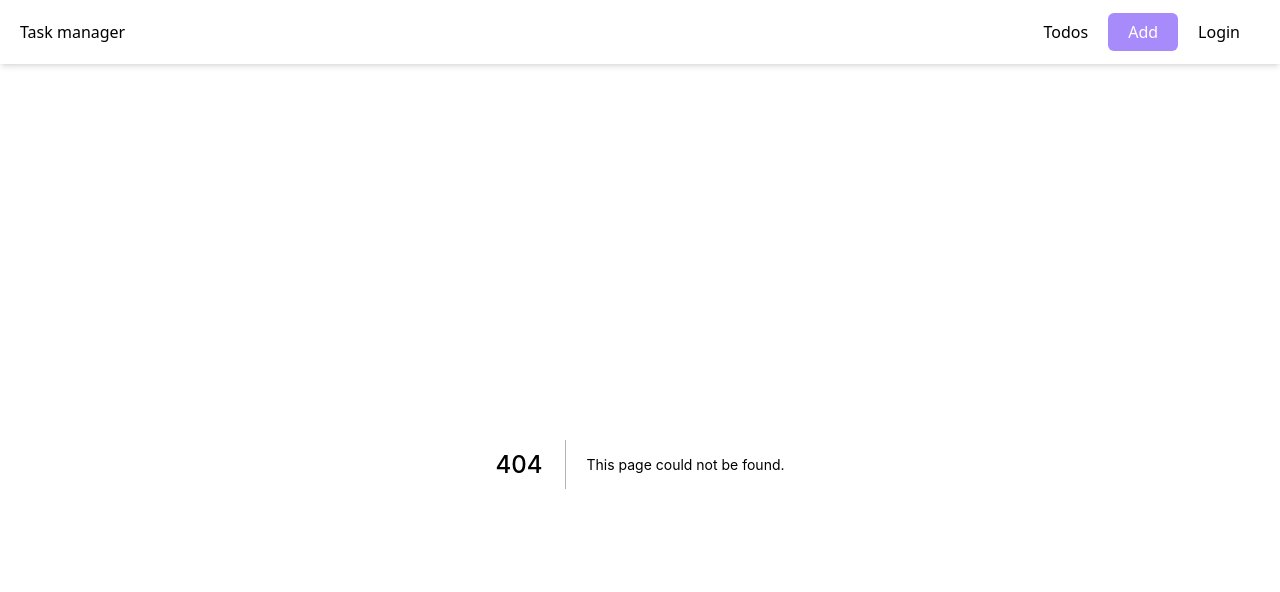
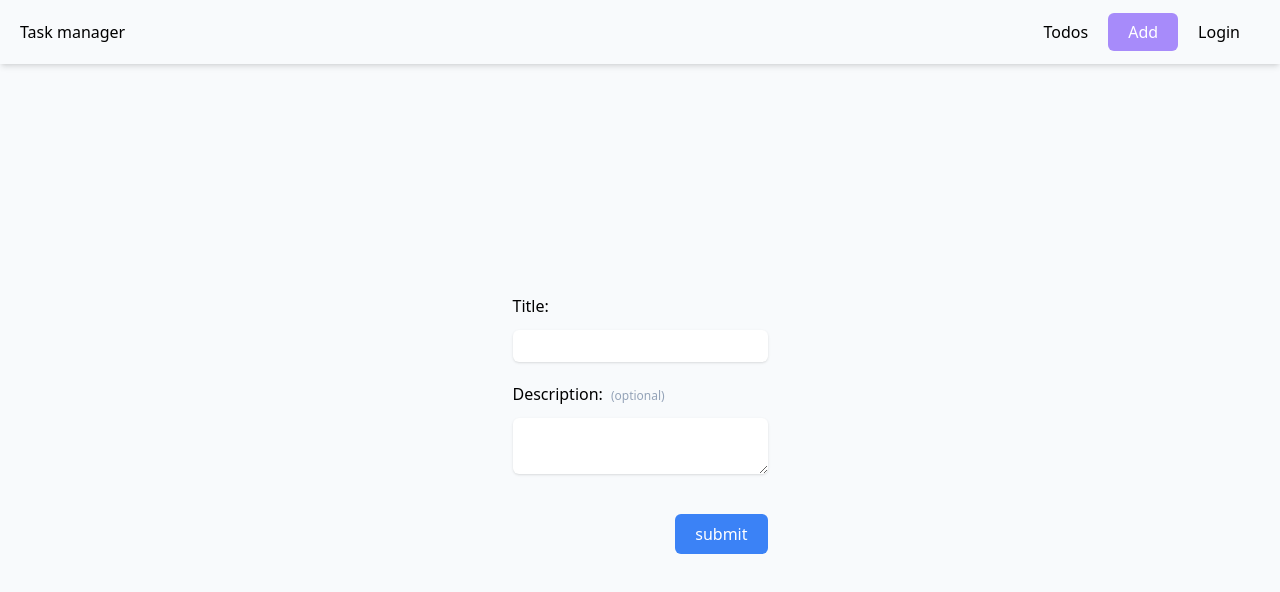
Before and after one commit to armin-bkh/fullstack-todolist-nextjs, a Next.js app: page /add-todo in a window 1280 px wide. Before the commit this address had no page. Shown: the top 592 px of the page. Built offline with nearby package versions, Linux system fonts and the light colour scheme.

Commit message:
add-todo page + post new todo

```diff
--- /dev/null
+++ b/components/Input/Input.tsx
@@ -0,0 +1,35 @@
+import React, { ChangeEvent } from "react";
+
+type InputProps = {
+  name: string;
+  value: string;
+  onChange: (e: ChangeEvent<HTMLInputElement | HTMLTextAreaElement>) => void;
+  lbl: string;
+  type: string;
+  optional?: boolean;
+};
+
+function Input(props: InputProps) {
+  const { lbl, name, optional, ...restProps } = props;
+
+  const Component = restProps.type === "textarea" ? restProps.type : "input";
+
+  return (
+    <fieldset className="flex flex-col mb-5">
+      <label htmlFor={name}>
+        {lbl}:
+        {optional && (
+          <span className="text-slate-400 text-xs ml-2">(optional)</span>
+        )}
+      </label>
+      <Component
+        className="shadow rounded-md mt-3 outline-none px-3 py-1"
+        id={name}
+        name={name}
+        {...restProps}
+      />
+    </fieldset>
+  );
+}
+
+export default Input;
--- /dev/null
+++ b/pages/add-todo.tsx
@@ -0,0 +1,64 @@
+import React, { ChangeEvent, FormEvent, useState } from "react";
+import { NextPage } from "next";
+import Input from "@/components/Input/Input";
+import { postNewTodo } from "services/postNewTodo";
+
+const initialData = {
+  title: "",
+  description: "",
+};
+
+const AddTodoPage: NextPage = () => {
+  const [formData, setFormData] = useState(initialData);
+
+  const handleChange = (
+    e: ChangeEvent<HTMLInputElement | HTMLTextAreaElement>
+  ) => {
+    setFormData({
+      ...formData,
+      [e.target.name]: e.target.value,
+    });
+  };
+
+  const handleSubmit = async (e: FormEvent<HTMLFormElement>) => {
+    e.preventDefault();
+    if (formData.title) {
+      try {
+        await postNewTodo(formData);
+        setFormData(initialData);
+      } catch (error) {
+        console.log(error);
+      }
+    }
+  };
+
+  return (
+    <main className="flex justify-center items-center min-h-[90vh]">
+      <form className="flex flex-col" onSubmit={handleSubmit}>
+        <Input
+          name="title"
+          lbl="Title"
+          type="text"
+          onChange={handleChange}
+          value={formData.title}
+        />
+        <Input
+          name="description"
+          lbl="Description"
+          type="textarea"
+          onChange={handleChange}
+          value={formData.description}
+          optional
+        />
+        <button
+          type="submit"
+          className="bg-blue-500 px-5 py-2 text-white rounded-md ml-auto mt-5"
+        >
+          submit
+        </button>
+      </form>
+    </main>
+  );
+};
+
+export default AddTodoPage;
--- a/pages/index.tsx
+++ b/pages/index.tsx
@@ -2,7 +2,7 @@ import { NextPage } from "next";
 
 import { useTheme } from "@/containers/Providers/ThemeProvider";
 
-const Home: NextPage = () => {
+const HomePage: NextPage = () => {
   const { handleToggleTheme, theme } = useTheme();
   return (
     <div className="text-blue-500 dark:text-red-500">
@@ -12,4 +12,4 @@ const Home: NextPage = () => {
   );
 };
 
-export default Home;
+export default HomePage;
--- /dev/null
+++ b/services/httpServices.ts
@@ -0,0 +1,10 @@
+import axios from "axios";
+
+axios.defaults.baseURL = "/api";
+
+export const http = {
+  get: axios.get,
+  post: axios.post,
+  put: axios.put,
+  delete: axios.delete,
+};
--- /dev/null
+++ b/services/postNewTodo.ts
@@ -0,0 +1,6 @@
+import { TFormData } from "@/types/formData";
+import { http } from "@/services/httpServices";
+
+export function postNewTodo(todo: TFormData) {
+  return http.post("/todos", todo);
+}
--- a/tsconfig.json
+++ b/tsconfig.json
@@ -9,7 +9,8 @@
       "@/models/*": ["./server/models/*"],
       "@/serverUtils/*": ["./server/utils/*"],
       "@/styles/*": ["./styles/*"],
-      "@/types/*": ["./types/*"]
+      "@/types/*": ["./types/*"],
+      "@/services/*": ["./services/*"]
     },
     "target": "es5",
     "lib": ["dom", "dom.iterable", "esnext"],
--- /dev/null
+++ b/types/formData.ts
@@ -0,0 +1,4 @@
+export type TFormData = {
+  title: string;
+  description: string;
+};
```
